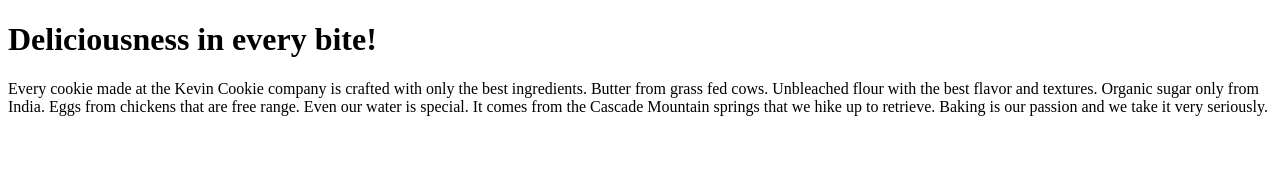
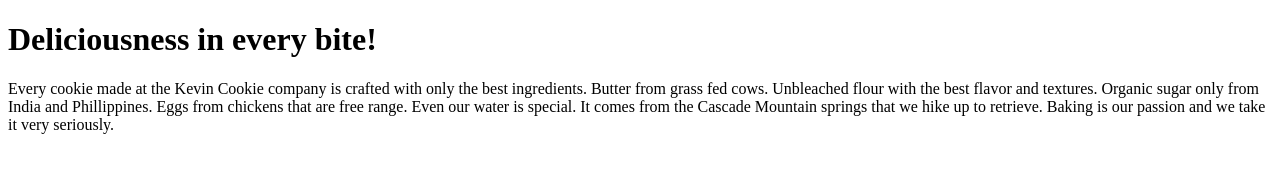
Before and after one commit to hninAdw/KevinCookieCompany.com, a plain HTML site: page index.htm in a window 1280 px wide. Drawn offline with Linux system fonts and the light colour scheme.

Commit message:
Update index.htm

```diff
--- a/index.htm
+++ b/index.htm
@@ -4,7 +4,7 @@
 
 <h1>Deliciousness in every bite!</h1>
 
-<p>Every cookie made at the Kevin Cookie company is crafted with only the best ingredients. Butter from grass fed cows. Unbleached flour with the best flavor and textures. Organic sugar only from India. Eggs from chickens that are free range. Even our water is special. It comes from the Cascade Mountain springs that we hike up to retrieve. Baking is our passion and we take it very seriously.</p>
+<p>Every cookie made at the Kevin Cookie company is crafted with only the best ingredients. Butter from grass fed cows. Unbleached flour with the best flavor and textures. Organic sugar only from India and Phillippines. Eggs from chickens that are free range. Even our water is special. It comes from the Cascade Mountain springs that we hike up to retrieve. Baking is our passion and we take it very seriously.</p>
 
 
 </body>
```
